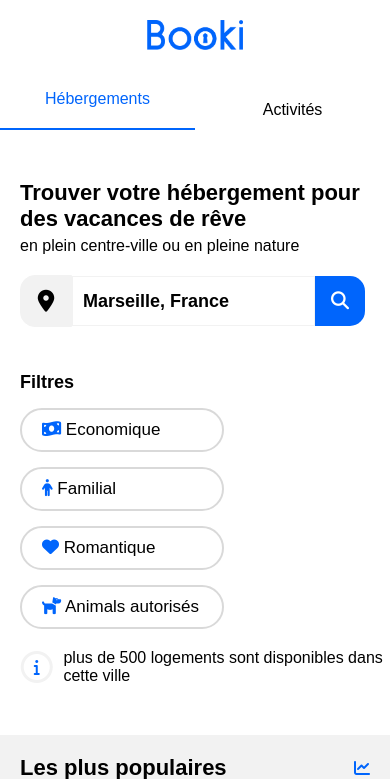
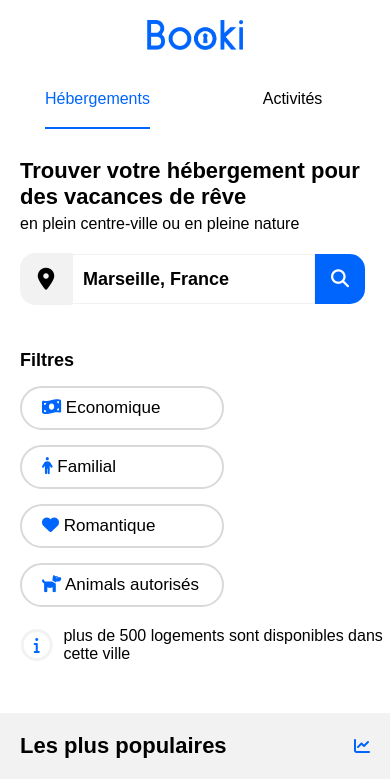
Before and after one commit to DorotheeGiey/BOOKI, a plain HTML site: page index.html in a window 390 px wide. In both pictures the pointer is over the link "Hébergements". Shown: the top 779 px of the page. Drawn offline with Linux system fonts and the light colour scheme; a web font is replaced by a local one.

Commit message:
amelioration css

```diff
--- a/assets/css/styles.css
+++ b/assets/css/styles.css
@@ -278,12 +278,12 @@ h3{
 .populaire_card img{
   height: 100%;
   width: auto;
-  aspect-ratio:1;
+  aspect-ratio: 1;
   border-radius: 20px 0 0 20px ;
   object-fit: cover;
 }
 
-.populaire_card .text_card{
+.text_card{
   margin-top: 5px;
 }
 
@@ -450,39 +450,13 @@ footer{
     text-align: center;
      }
 
-    nav ul li:hover{
+    .lien_nav:hover{
       color: #0065FC;
-      border-top:0;
+      border-top: 0px;
       border-bottom: solid 2px #0065FC ;
       padding-bottom: 20px;
-    }
+        }
 
-    .lien_nav:hover{
-      border-top: 0 ;
-    }
-
-
-/*
-   #nav_header{
-    display: flex;
-    gap:50px;
-    align-items: center;
-    margin-right: 50px;
-   }
-
-   .lien_nav{
-    text-decoration: none;
-    color:black;
-    font-size: 16px;
-    font-weight: 500;
-   }
-
-   .lien_nav:hover{
-      color: #0065FC;
-      border-top: solid 2px #0065FC ;
-      padding-top: 20px;
-    }
-*/
 
     .bouton_recherche{
       display:none;
```
